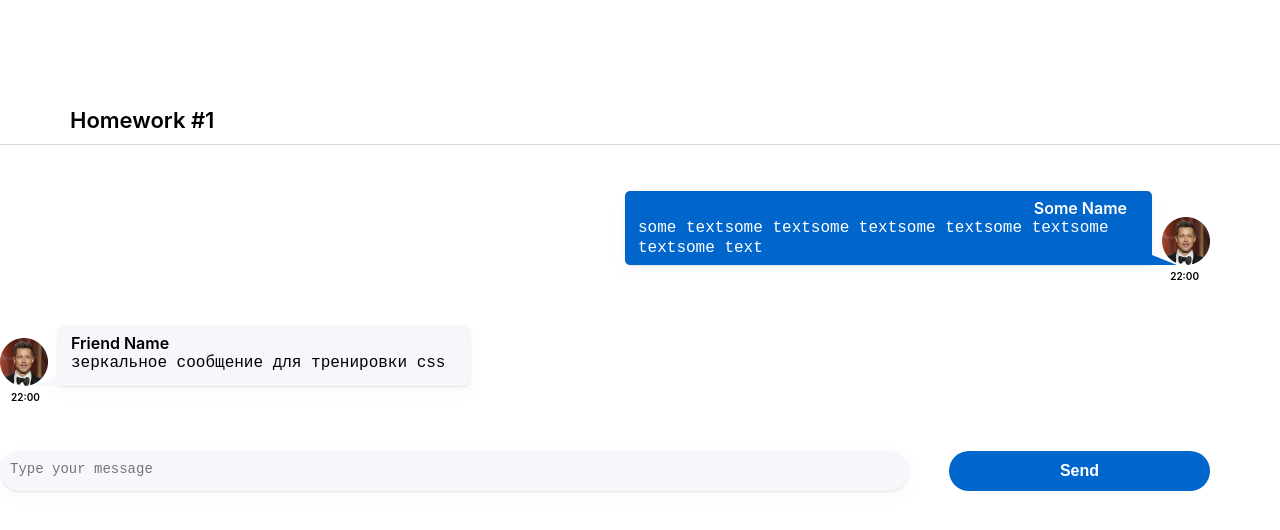
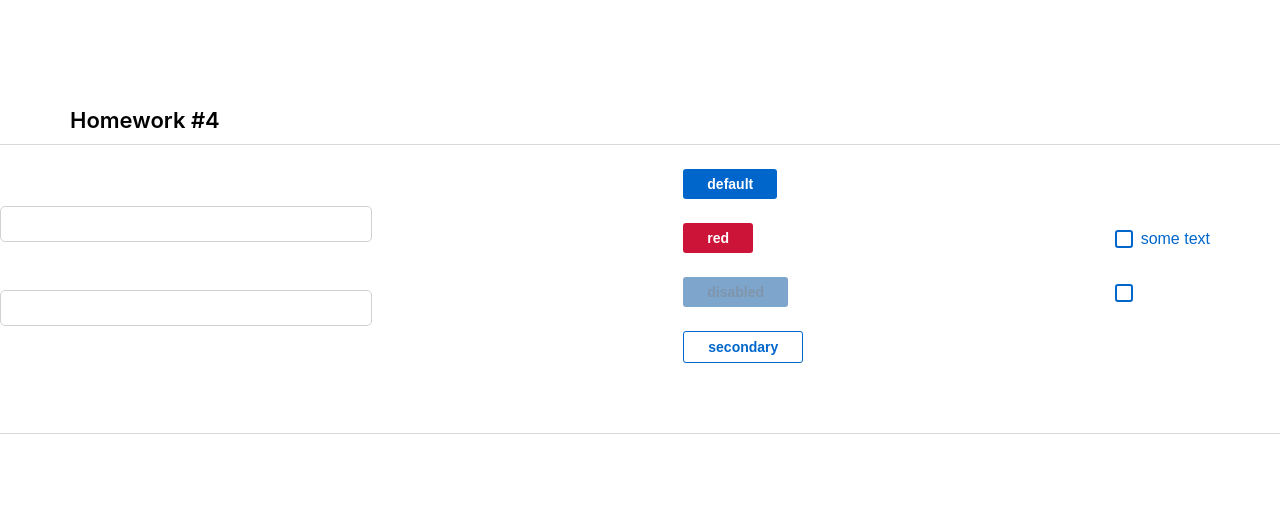
Before and after one commit to IvanVlKuchumov/hws2-master, a React (Create React App) app: page /#/pre-junior in a window 1280 px wide. Before the commit this address led to /#/pre-junior. Shown: the top 530 px of the page. Built offline with nearby package versions, Linux system fonts and the light colour scheme.

Commit message:
Add css styles hw3, hw4

```diff
--- a/src/s1-main/App.tsx
+++ b/src/s1-main/App.tsx
@@ -1,16 +1,16 @@
 import React from 'react'
 import s from './App.module.css'
 import HW5 from "../s2-homeworks/hw05/HW5";
-import HW1 from "../s2-homeworks/hw01/HW1";
+import HW4 from "../s2-homeworks/hw04/HW4";
 
 function App() {
     return (
         <div className={s.App}>
-            <HW1/>
+            {/*<HW1/>*/}
             {/*раскомментировать по ходу выполнения*/}
             {/*<HW2/>*/}
             {/*<HW3/>*/}
-            {/*<HW4/>*/}
+            <HW4/>
 
             {/*при выполнении дз 5 и более - закомментировать здесь дз 1-4, так как они есть внутри дз 5*/}
             {/*<HW5/>*/}
--- a/src/s2-homeworks/hw03/Greeting.module.css
+++ b/src/s2-homeworks/hw03/Greeting.module.css
@@ -2,22 +2,54 @@
 }
 
 .inputAndButtonContainer {
+    display: flex;
+    gap: 12px;
 }
 
 .error {
-    color:red;
+    color: red;
+    font-style: normal;
+    font-weight: 400;
+    font-size: 14px;
+    line-height: 17px;
 }
 
 .input {
+    border: 1px solid #D1D1D1;
+    border-radius: 5px;
+    width: 372px;
+    height: 36px;
+    font-weight: 500;
+    font-size: 16px;
+    line-height: 20px;
+    padding: 12px 10px 10px 10px;
+    margin: 0 0 10px 0;
 }
 
 .input:focus {
+    outline: none;
 }
 
 .errorInput {
+    border: 1px solid red;
+    border-radius: 5px;
+    width: 372px;
+    height: 36px;
+    outline: none;
+    padding: 12px 10px 10px 10px;
 }
 
 .button {
+    width: 78px;
+    height: 36px;
+    font-style: normal;
+    font-weight: 600;
+    font-size: 14px;
+    line-height: 20px;
+    color: #FFFFFF;
+    background: #0066CC;
+    border: none;
+    border-radius: 5px;
 }
 
 .button:focus {
@@ -27,9 +59,17 @@
 }
 
 .button:disabled {
+    opacity: 0.5;
+    border-radius: 3px;
 }
 
 .text {
+    font-style: normal;
+    font-weight: 400;
+    font-size: 14px;
+    line-height: 17px;
+    color: rgba(0, 0, 0, 0.5);
+    margin: 0 0 9px 0;
 }
 
 .greeting {
--- a/src/s2-homeworks/hw04/common/c1-SuperInputText/SuperInputText.module.css
+++ b/src/s2-homeworks/hw04/common/c1-SuperInputText/SuperInputText.module.css
@@ -1,20 +1,38 @@
 .input:focus {
+    outline: none;
 }
 
 .input {
+    border: 1px solid #D1D1D1;
+    border-radius: 5px;
+    width: 372px;
+    height: 36px;
+    font-weight: 500;
+    font-size: 16px;
+    line-height: 20px;
+    padding: 12px 10px 10px 10px;
 }
 
 .inputWrapper {
+    display: flex;
+    flex-direction: column-reverse;
 }
 
 .superInput {
 }
 
 .errorInput {
+    border: 1px solid red;
+    border-radius: 5px;
+    width: 372px;
+    height: 36px;
+    outline: none;
+    padding: 12px 10px 10px 10px;
 }
 
 .errorInput:focus {
 }
 
 .error {
+    color: red;
 }
```
